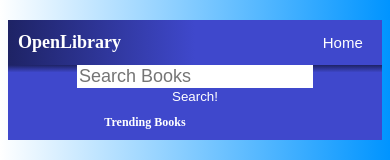
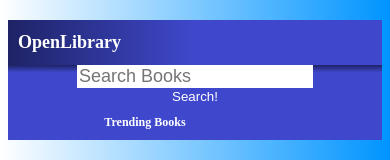
Before and after one commit to YounusMZ/openlibrary-org-react-client, a React (Create React App) app: page / in a window 390 px wide. Shown: the top 160 px of the page. Built offline with nearby package versions, Linux system fonts and the light colour scheme; no server answers.

Commit message:
removed navigation bar

```diff
--- a/src/Components/AppMain/appmain.css
+++ b/src/Components/AppMain/appmain.css
@@ -16,27 +16,6 @@
     background: linear-gradient(90deg, rgb(30, 35, 101), rgb(63, 72, 204) 60%);
 }
 
-.navbar {
-    display: inherit;
-    flex-direction: inherit;
-    margin-right: 50px;
-    background-color: rgb(63, 72, 204);
-}
-
-.navButton {
-    width: 100px;
-    border: none;
-    font-size: 20px;
-    background-color: rgb(63, 72, 204);
-    color: #ffffff;
-    cursor: pointer;
-}
-    .navButton:hover {
-        transition-duration: 0.1s;
-        color: rgb(115, 122, 224);
-        transform: scale(0.99, 0.99);
-    }
-
 
 @media only screen and (max-width: 720px) {
 
@@ -48,22 +27,10 @@
         background: linear-gradient(90deg, rgb(30, 35, 101), rgb(63, 72, 204) 50%);
     }
 
-    .navbar{
-        margin-right: 10px;
-    }
-
     #heading {
         color: #ffffff;
         font-size: 18px;
         margin-left: 10px;
     }
 
-    .navButton {
-        width: 15vw;
-        border: none;
-        font-size: 15px;
-        background-color: rgb(63, 72, 204);
-        color: #ffffff;
-        cursor: pointer;
-    }
 }
--- a/src/Components/AppMain/appmain.js
+++ b/src/Components/AppMain/appmain.js
@@ -2,33 +2,12 @@
 import Home from '../Home/home.js'
 import React from 'react'
 
-function NavBar(props) {
-    return (
-        <div className="navbar">
-            <button className="navButton" onClick={props.homeClick}>Home</button>
-        </div>
-    )
-}
 
 class Body extends React.Component {
     constructor(props){
         super(props)
         this.siteName = "OpenLibrary"
-
-        this.state = {
-            "selected" : "home",
-            "search" : false,
-        }
-        this.homeClicked.bind(this)
     }
-
-    homeClicked = () => {
-        this.setState({
-            "selected": "home",
-        })
-        console.log("home clicked")
-    }
-
 
 
     render(){
@@ -36,7 +15,6 @@
             <div className="App-body">
                 <div className="App-header">
                     <h1 id="heading">{this.siteName}</h1>
-                    <NavBar homeClick={this.homeClicked} aboutClick={this.aboutClicked}/>
                 </div>
                 <div>
                     <Home />
```
